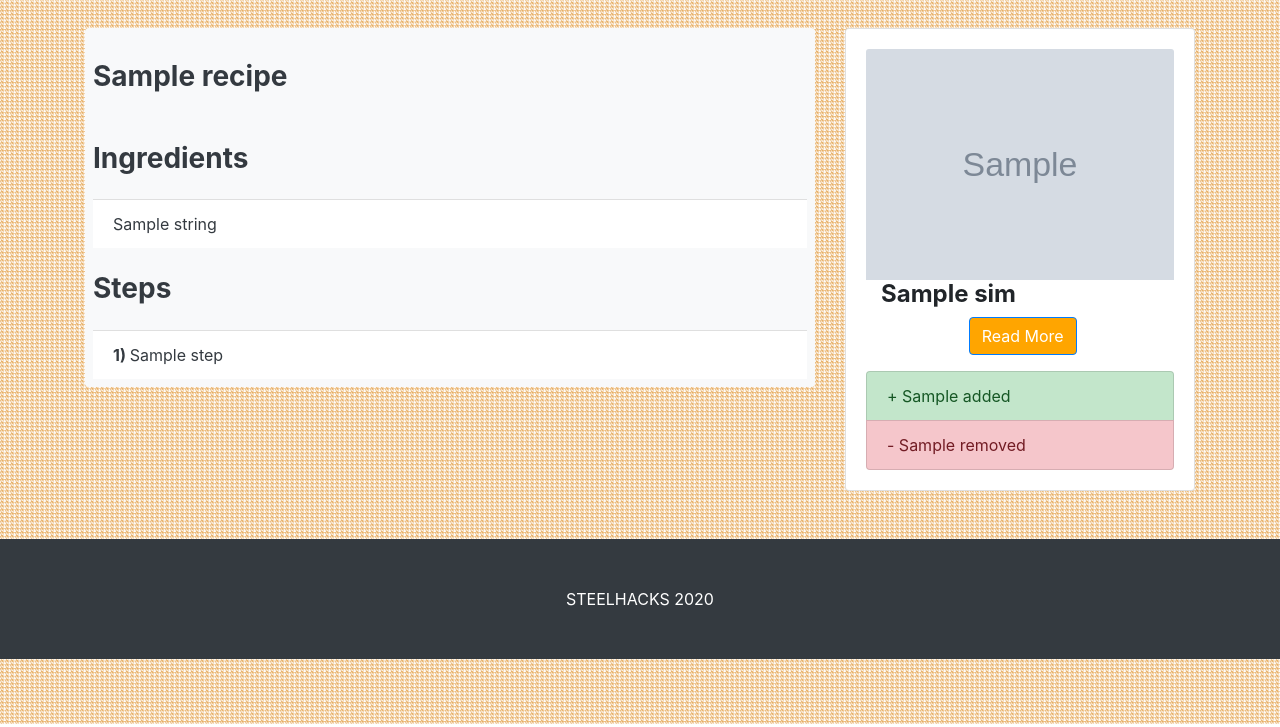
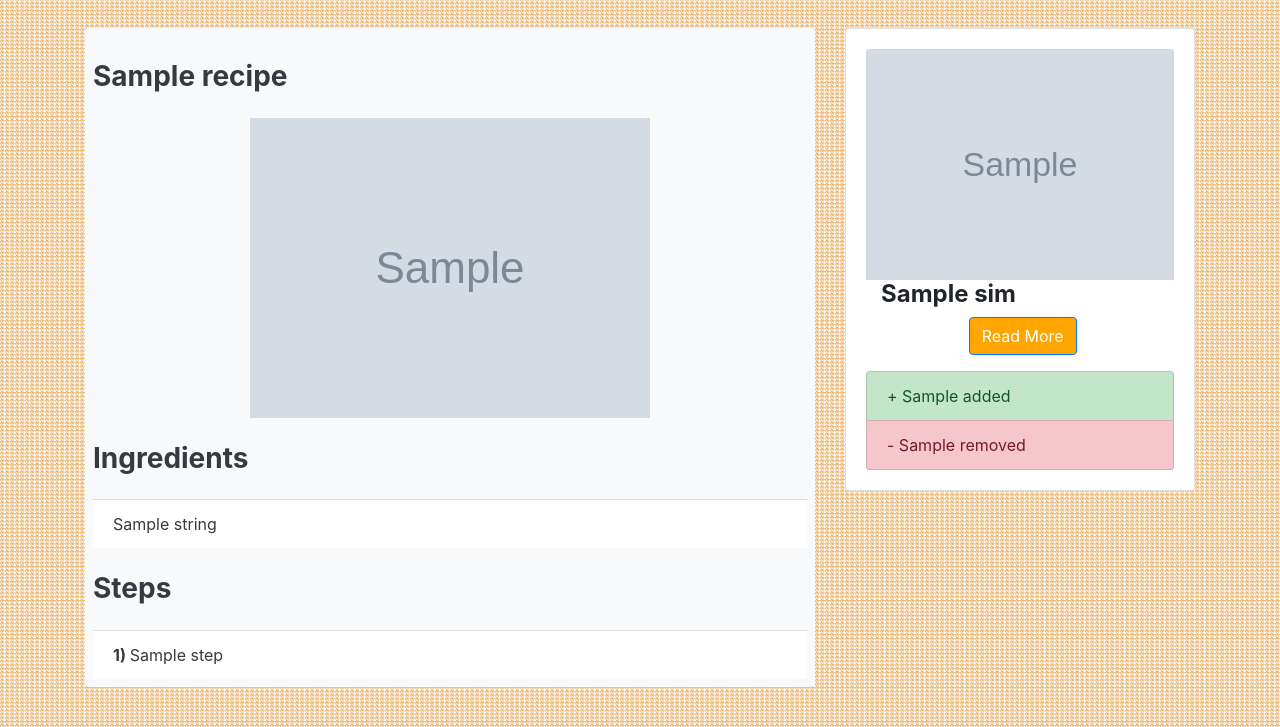
Before and after one commit to EKaseman/steelhacks2020, a Flask app: template app/templates/recipe.html in a window 1280 px wide. Shown: the part 76-803 px from the top of the page. Run offline with Flask 2, Linux system fonts and the light colour scheme; the template is opened without the code that fills it: most values are stand-ins (such as "Sample title", 1, 10 or a date in 2020); grey boxes marked "Sample" are stand-in pictures; parts of the project's set-up code (start-up, migrations or seed data) failed here and were passed over; some libraries are stand-ins or nearby versions.

Commit message:
Now showing recipe image on its page

```diff
--- a/app/templates/recipe.html
+++ b/app/templates/recipe.html
@@ -11,6 +11,7 @@
                 <div class="p-2 my-5 rounded bg-light text-dark">
                     <div class="row">
                         <h3 class="my-4 col-12 font-weight-bold" >{{recipe.name}}</h3>
+                          <img class="mx-auto d-block" src="{{recipe.image}}" alt="" >
                     </div>
                     <div class="row">
                         <div class="col-12">
```
